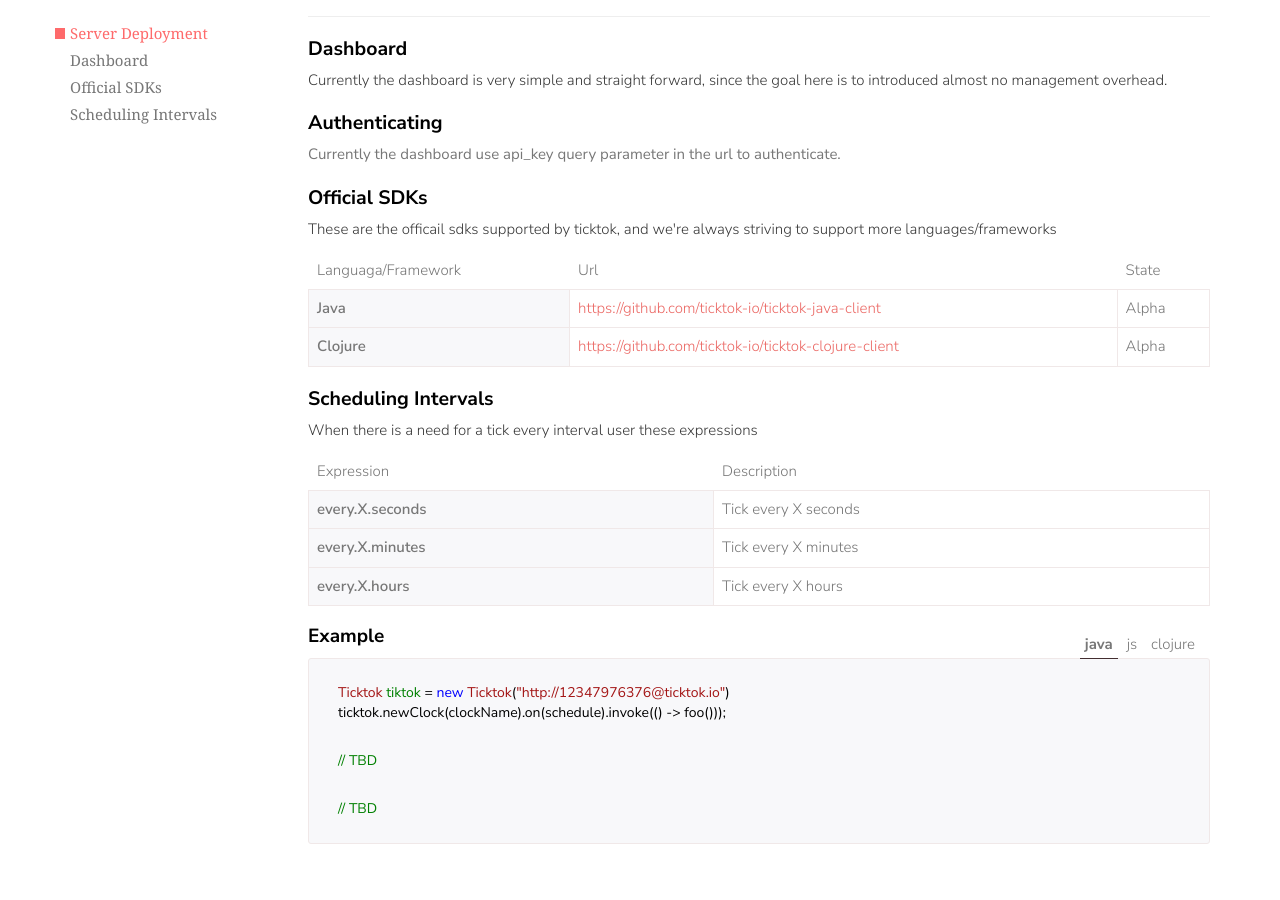
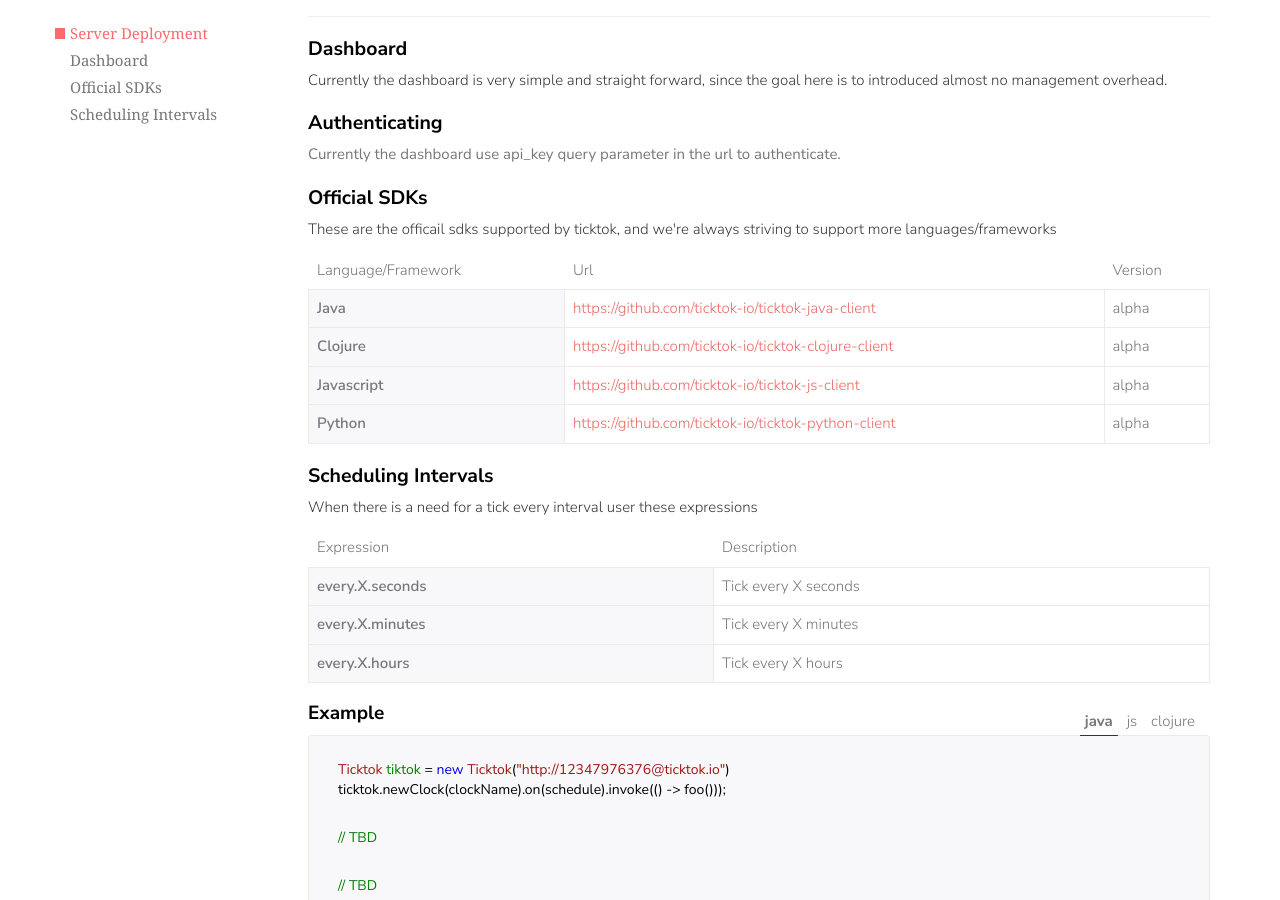
Before and after one commit to ticktok-io/ticktok-io.github.io.old, a Jekyll site: the page built from docs.html, in a window 1280 px wide and 900 px high, scrolled down 916 px. Built offline with Jekyll 4.4.1, drawn with Linux system fonts in a browser that asks for light colours; nearby versions of some CDN libraries; some web fonts are replaced.

Commit message:
Update official_sdks.html

```diff
--- a/_includes/docs/0.2.x/official_sdks.html
+++ b/_includes/docs/0.2.x/official_sdks.html
@@ -3,19 +3,29 @@
   <p>These are the officail sdks supported by ticktok, and we're always striving to support more languages/frameworks</p>
   <table id="sdks">
     <tr>
-      <th>Languaga/Framework</th>
+      <th>Language/Framework</th>
       <th>Url</th>
-      <th>State</th>
+      <th>Version</th>
     </tr>
     <tr>
       <td>Java</td>
       <td><a href="https://github.com/ticktok-io/ticktok-java-client">https://github.com/ticktok-io/ticktok-java-client</a></td>
-      <td>Alpha</td>
+      <td>alpha</td>
     </tr>
     <tr>
       <td>Clojure</td>
       <td><a href="https://github.com/ticktok-io/ticktok-clojure-client">https://github.com/ticktok-io/ticktok-clojure-client</a></td>
-      <td>Alpha</td>
+      <td>alpha</td>
+    </tr>
+    <tr>
+      <td>Javascript</td>
+      <td><a href="https://github.com/ticktok-io/ticktok-js-client">https://github.com/ticktok-io/ticktok-js-client</a></td>
+      <td>alpha</td>
+    </tr>
+    <tr>
+      <td>Python</td>
+      <td><a href="https://github.com/ticktok-io/ticktok-python-client">https://github.com/ticktok-io/ticktok-python-client</a></td>
+      <td>alpha</td>
     </tr>
   </table>
 </section>
```
